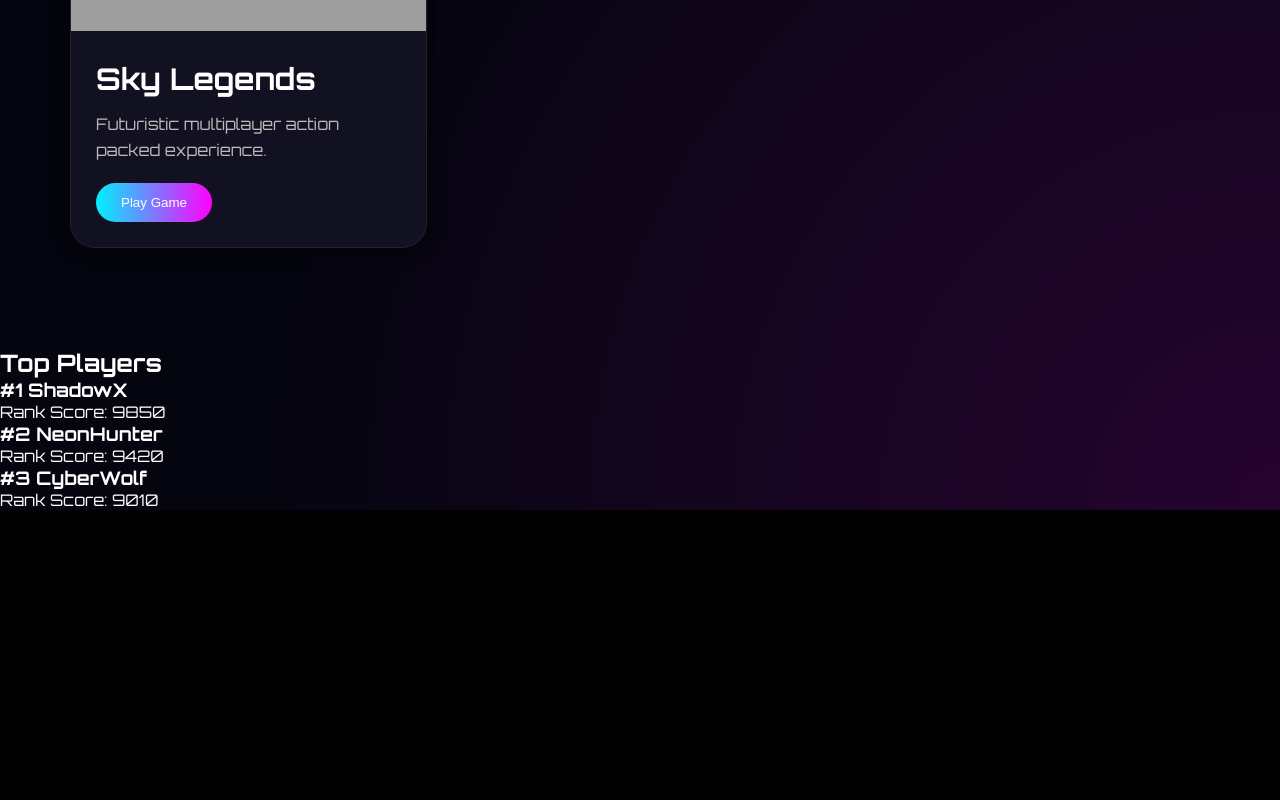
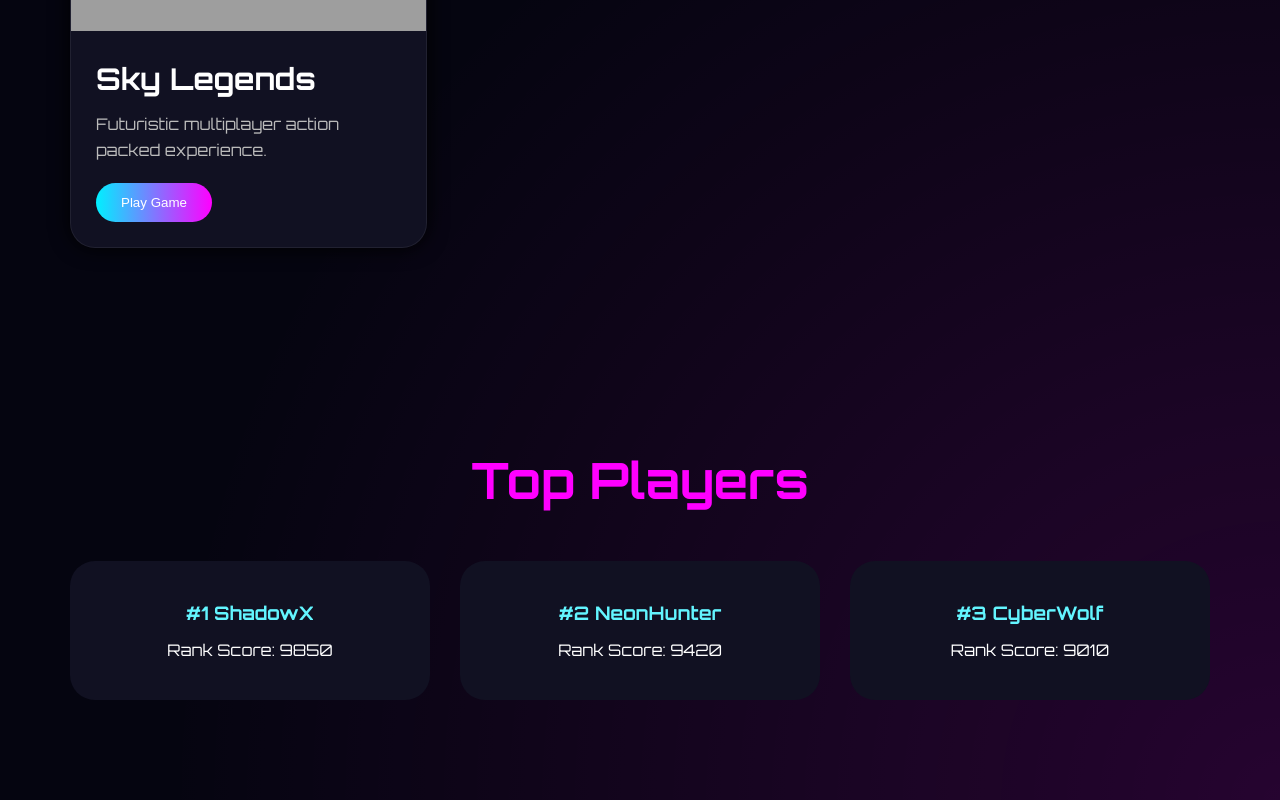
Before and after one commit to samaannawaz560-crypto/nzahsa, a React (Vite) app: page / in a window 1280 px wide. Shown: the part 1676-2476 px from the top of the page. Before the commit the page ends 2186 px from the top, so only its background shows below. Built offline with nearby package versions, Linux system fonts and the light colour scheme; grey boxes are pictures that could not be loaded.

Commit message:
Update index.css

```diff
--- a/src/index.css
+++ b/src/index.css
@@ -258,3 +258,36 @@ body{
   }
 
 }
+.leaderboard-section{
+  padding:100px 70px;
+}
+
+.leaderboard-section h2{
+  text-align:center;
+  font-size:50px;
+  color:#ff00ff;
+  margin-bottom:50px;
+}
+
+.leaderboard{
+  display:grid;
+  grid-template-columns:repeat(auto-fit,minmax(280px,1fr));
+  gap:30px;
+}
+
+.player-card{
+  background:#111122;
+  padding:40px;
+  border-radius:25px;
+  text-align:center;
+  transition:0.4s;
+}
+
+.player-card:hover{
+  transform:translateY(-10px);
+}
+
+.player-card h3{
+  color:#63f5ff;
+  margin-bottom:15px;
+}
```
